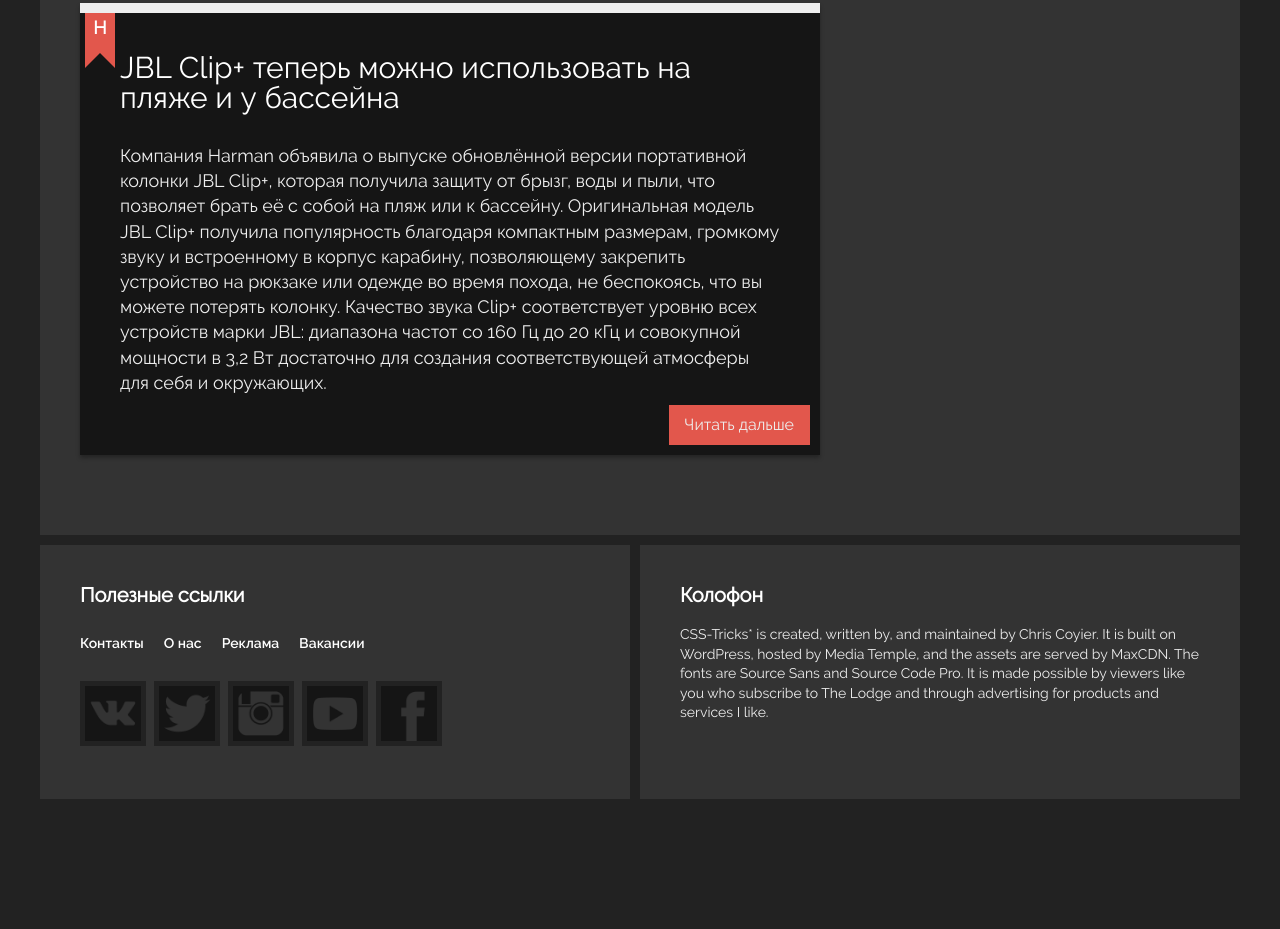
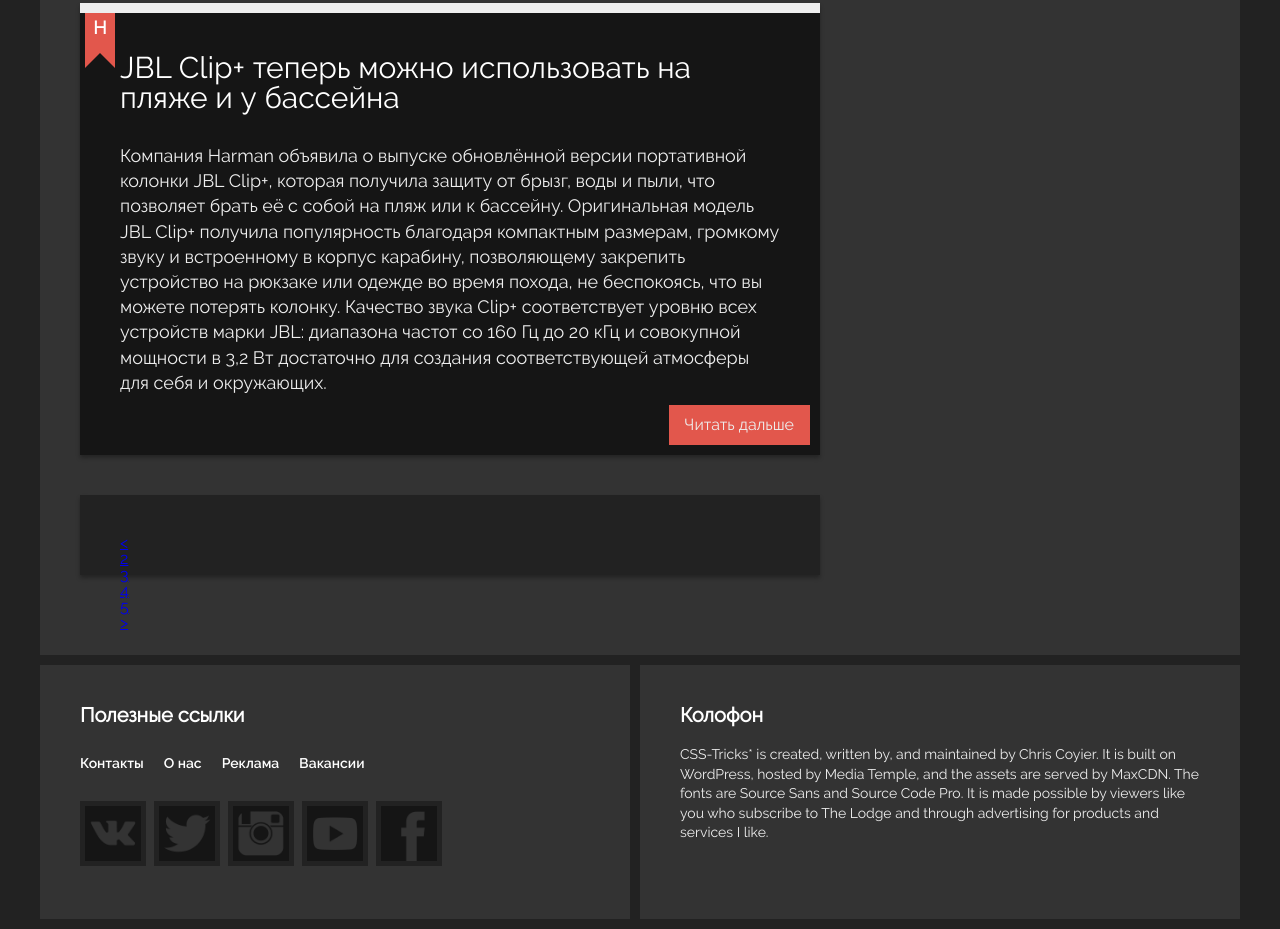
Before and after one commit to dmluzhin/free-cheese, a plain HTML site: page index.html in a window 1280 px wide. Shown: the part 4510-5439 px from the top of the page. Before the commit the page ends 5319 px from the top, so only its background shows below. Drawn offline with Linux system fonts and the light colour scheme.

Commit message:
some changes to commit
fuck off destruction

```diff
--- a/css/core/style.scss
+++ b/css/core/style.scss
@@ -350,7 +350,16 @@ section {
     }
   }
 }
-
+.pagination {
+  @include flex-only;
+  width: calc(100% - 40px);
+  height: 50px;
+  padding: $size-40px;
+  box-shadow: $shadow;
+  background-color: $black;
+  box-sizing: border-box;
+  margin: $size-40px;
+}
 .page {
   @include content-container;
   margin: auto;
--- a/index.html
+++ b/index.html
@@ -114,6 +114,16 @@
 					<span class="show-more-button">Читать дальше</span>
 					<span class="flag flag-news animate"></span>
 				</article>
+				<div class="pagination">
+					<ul>
+						<li><a href="#"><</a></li>
+						<li><a href="#">2</a></li>
+						<li><a href="#">3</a></li>
+						<li><a href="#">4</a></li>
+						<li><a href="#">5</a></li>
+						<li><a href="#">></a></li>
+					</ul>
+				</div>
 			</div>
 			<div class="adds">
 				<div class="blocks">
```
Also changed, not shown: css/core/style.css, 1 other file.
